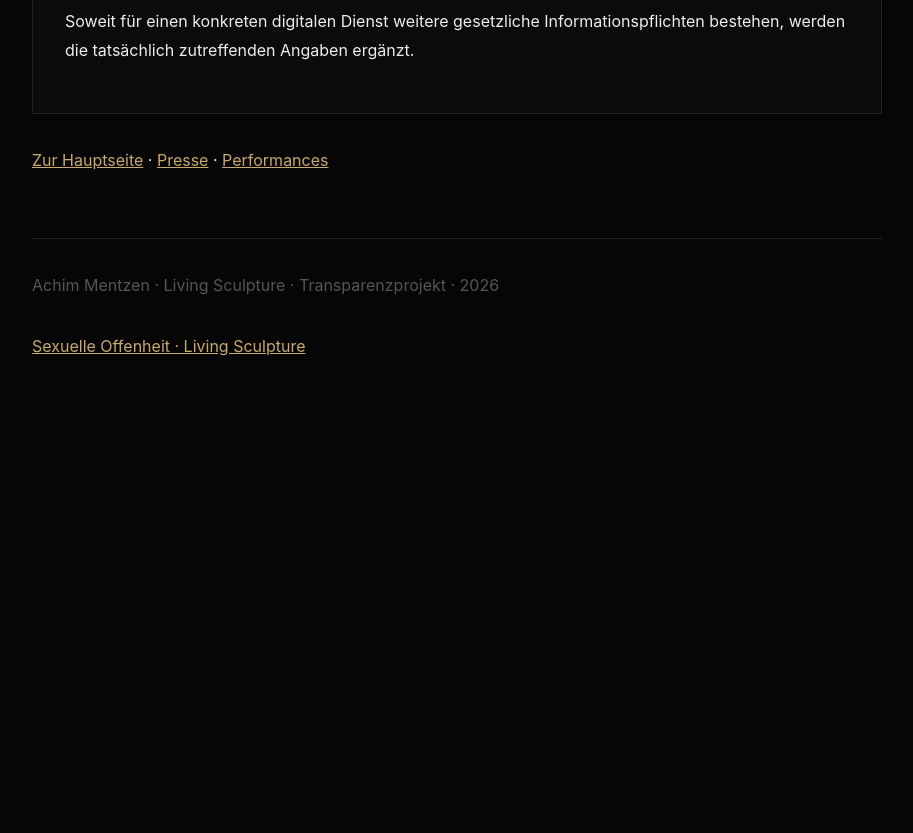
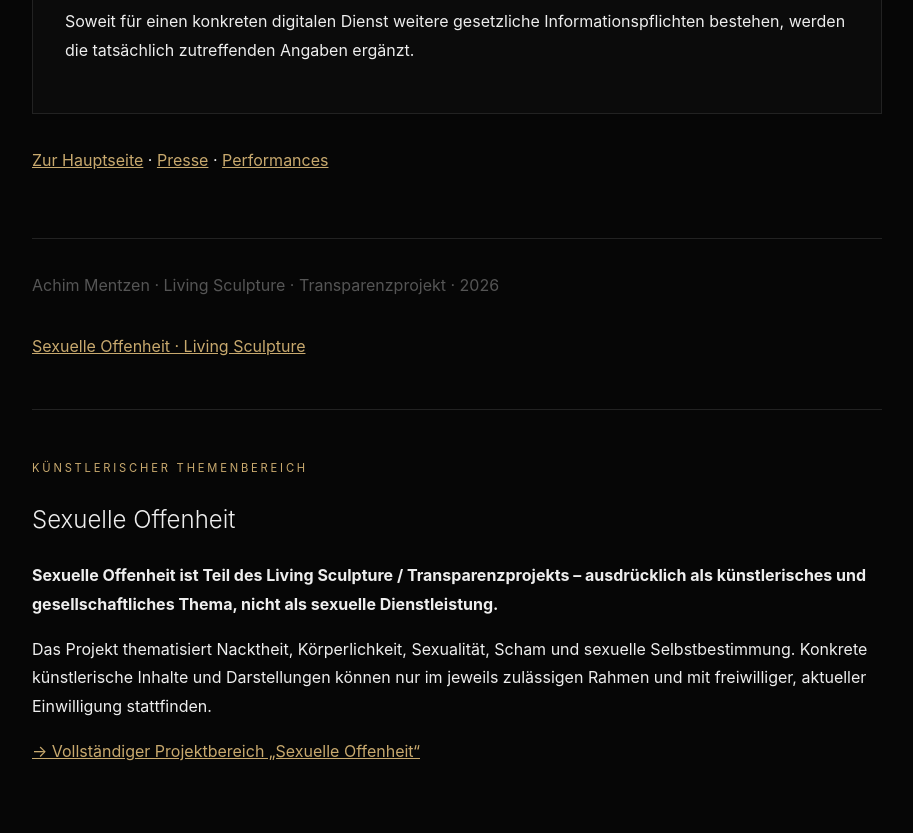
Before and after one commit to achimmentzen/achimmentzen.github.io, a plain HTML site: page impressum.html in a window 1280 px wide. Shown: the part 1145-1978 px from the top of the page, without its empty margins (183-1096 px from the left). Before the commit the page ends 1602 px from the top, so only its background shows below. Drawn offline with Linux system fonts and the light colour scheme.

Commit message:
Sexuelle Offenheit als Themenbereich auf Unterseite ergänzen

```diff
--- a/impressum.html
+++ b/impressum.html
@@ -15,4 +15,14 @@
 <p>Soweit für einen konkreten digitalen Dienst weitere gesetzliche Informationspflichten bestehen, werden die tatsächlich zutreffenden Angaben ergänzt.</p></div>
 <p><a href="index.html">Zur Hauptseite</a> · <a href="presse.html">Presse</a> · <a href="performances.html">Performances</a></p>
 <footer style="margin-top:4rem;border-top:1px solid #222;padding-top:2rem;color:#555">Achim Mentzen · Living Sculpture · Transparenzprojekt · 2026</footer>
-<p style="margin-top:2rem"><a href="sexuelle-offenheit.html">Sexuelle Offenheit · Living Sculpture</a></p></body></html>
+<p style="margin-top:2rem"><a href="sexuelle-offenheit.html">Sexuelle Offenheit · Living Sculpture</a></p>
+<section id="sexuelle-offenheit" style="border-top:1px solid #222;margin-top:3rem;padding:3rem 0">
+<div style="max-width:850px;margin:auto">
+<div style="font-size:.7rem;letter-spacing:.25em;text-transform:uppercase;color:#c8a96e;margin-bottom:1rem">Künstlerischer Themenbereich</div>
+<h2 style="font-weight:300">Sexuelle Offenheit</h2>
+<p><strong>Sexuelle Offenheit ist Teil des Living Sculpture / Transparenzprojekts – ausdrücklich als künstlerisches und gesellschaftliches Thema, nicht als sexuelle Dienstleistung.</strong></p>
+<p>Das Projekt thematisiert Nacktheit, Körperlichkeit, Sexualität, Scham und sexuelle Selbstbestimmung. Konkrete künstlerische Inhalte und Darstellungen können nur im jeweils zulässigen Rahmen und mit freiwilliger, aktueller Einwilligung stattfinden.</p>
+<p><a href="sexuelle-offenheit.html" style="color:#c8a96e">→ Vollständiger Projektbereich „Sexuelle Offenheit“</a></p>
+</div>
+</section>
+</body></html>
```
